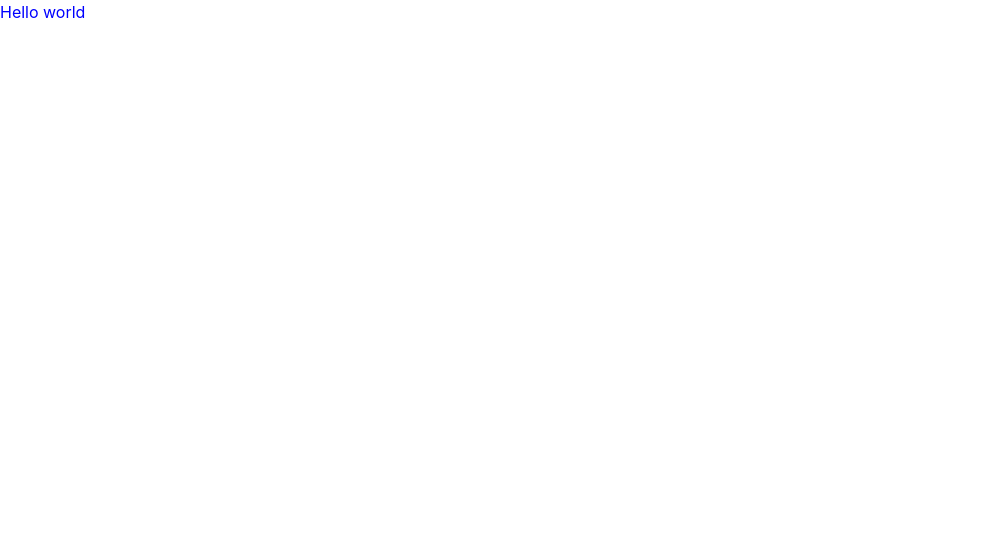
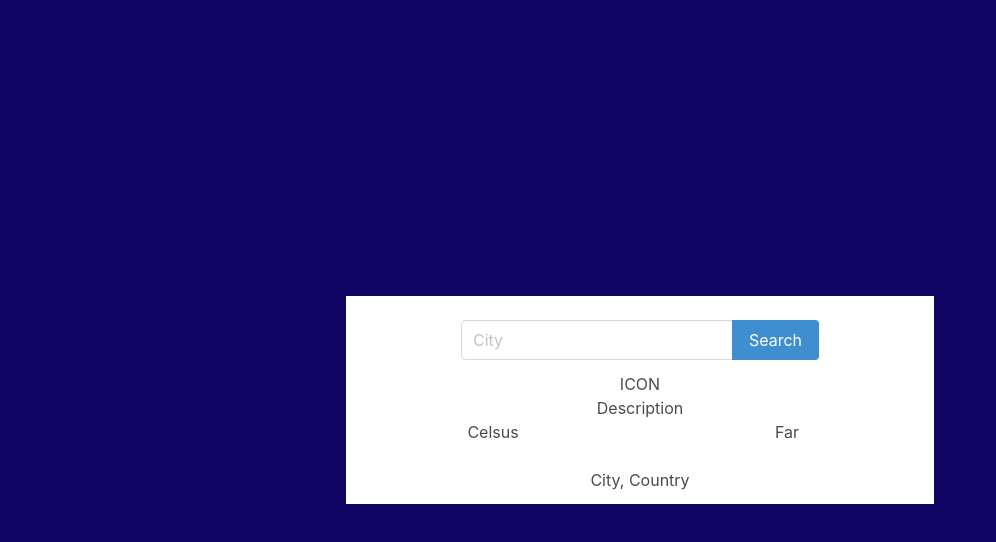
Before and after one commit to brugobi/Weather-App-JS, a website built with webpack: page src/index.html in a window 1280 px wide. Shown: the whole page, without its empty margins (0-996 px from the left). Built offline with nearby package versions, Linux system fonts and the light colour scheme.

Commit message:
add template

```diff
--- a/src/index.html
+++ b/src/index.html
@@ -6,6 +6,37 @@
   <title>Document</title>
 </head>
 <body>
-  <h1>Hello world</h1>
+  <section id="wrapper" class="section is-flex is-justify-content-center is-align-items-center">
+    <div class="container">
+      <div class="columns is-centered">
+        <div class="column is-half">
+          <div class="column">
+            <div class="field has-addons has-addons-centered">
+              <div class="control">
+                <input class="input" type="text" placeholder="City">
+              </div>
+              <div class="control">
+                <a class="button is-info">
+                  Search
+                </a>
+              </div>
+            </div>
+          </div>
+          <div class="has-text-centered">
+            <div>ICON</div>
+            <p>Description</p>
+            <div class="columns">
+              <span class="column">Celsus</span>
+              <span class="column">Far</span>
+            </div>
+            <div>
+              <span>City,</span>
+              <span>Country</span>
+            </div>
+          </div>
+        </div>
+      </div>
+    </div>
+  </section>
 </body>
 </html>
--- a/src/styles.scss
+++ b/src/styles.scss
@@ -2,6 +2,15 @@
 
 @import "~bulma/bulma";
 
-h1 {
-  color: blue;
+html, body {
+  height: 100%;
+  background-color: rgb(17, 5, 99);
 }
+
+#wrapper {
+  min-height: 100%;
+}
+
+.is-half {
+  background-color: white;
+}
```
Also changed, not shown: dist/index.html, dist/styles.css.
